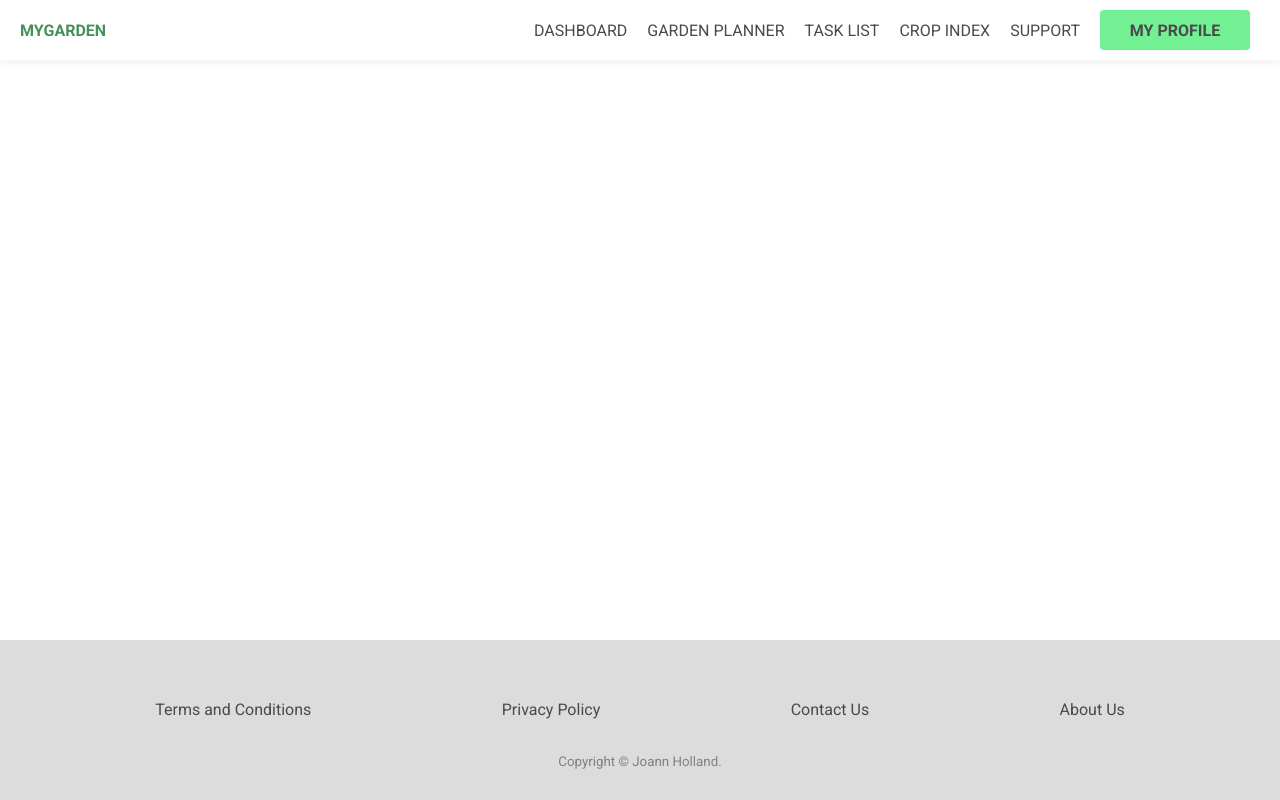
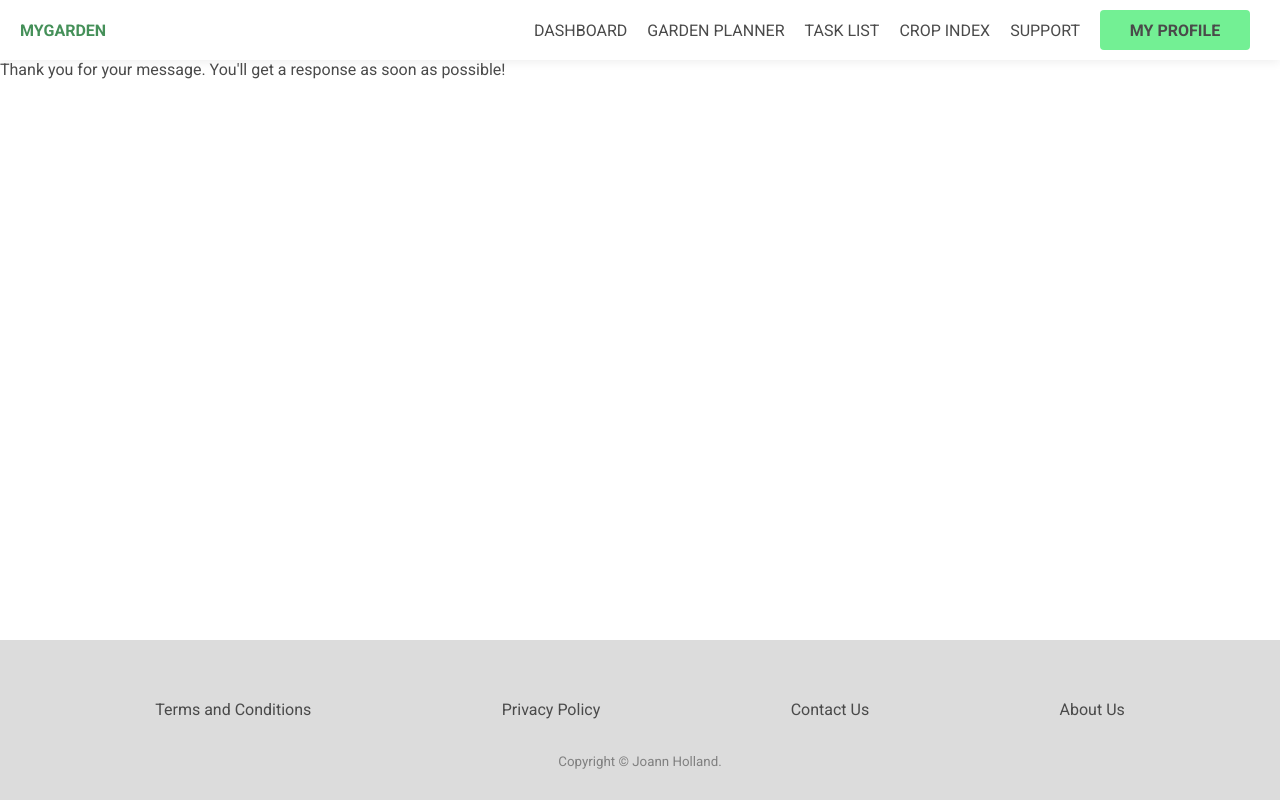
Before and after one commit to joanncholland/tm470-project, a React (Create React App) app: page /thanks in a window 1280 px wide. Built offline with nearby package versions, Linux system fonts and the light colour scheme; no server answers; the database is empty; sample sign-in values are in the browser's storage.

Commit message:
testing contact form submission

```diff
--- a/src/App.js
+++ b/src/App.js
@@ -17,6 +17,7 @@ import Support from "./pages/Support/Support";
 import Footer from "./components/Footer/Footer";
 import NameLocation from "./pages/Registration/NameLocation";
 import CropInfo from "./pages/CropInfo/CropInfo";
+import Thanks from "./pages/Thanks";
 
 function App() {
   return (
@@ -57,6 +58,7 @@ function App() {
                     path="/crop-index"
                     component={CropIndex}
                   />
+                  <PrivateRoute path="/thanks" component={Thanks} />
                 </GardenPlannerProvider>
               </Switch>
             </div>
--- a/src/pages/Support/Support.js
+++ b/src/pages/Support/Support.js
@@ -6,7 +6,13 @@ export default function Support() {
   return (
     <div className="container">
       <h1>Support</h1>
-      <form name="contact" method="POST" netlify netlify-honeypot="bot-field">
+      <form
+        name="contact"
+        action="/thanks"
+        method="POST"
+        netlify
+        netlify-honeypot="bot-field"
+      >
         <input type="hidden" name="form-name" value="contact" />
         <p>
           <label>
--- /dev/null
+++ b/src/pages/Thanks.js
@@ -0,0 +1,9 @@
+import React from "react";
+
+export default function Thanks() {
+  return (
+    <div>
+      Thank you for your message. You'll get a response as soon as possible!
+    </div>
+  );
+}
```
